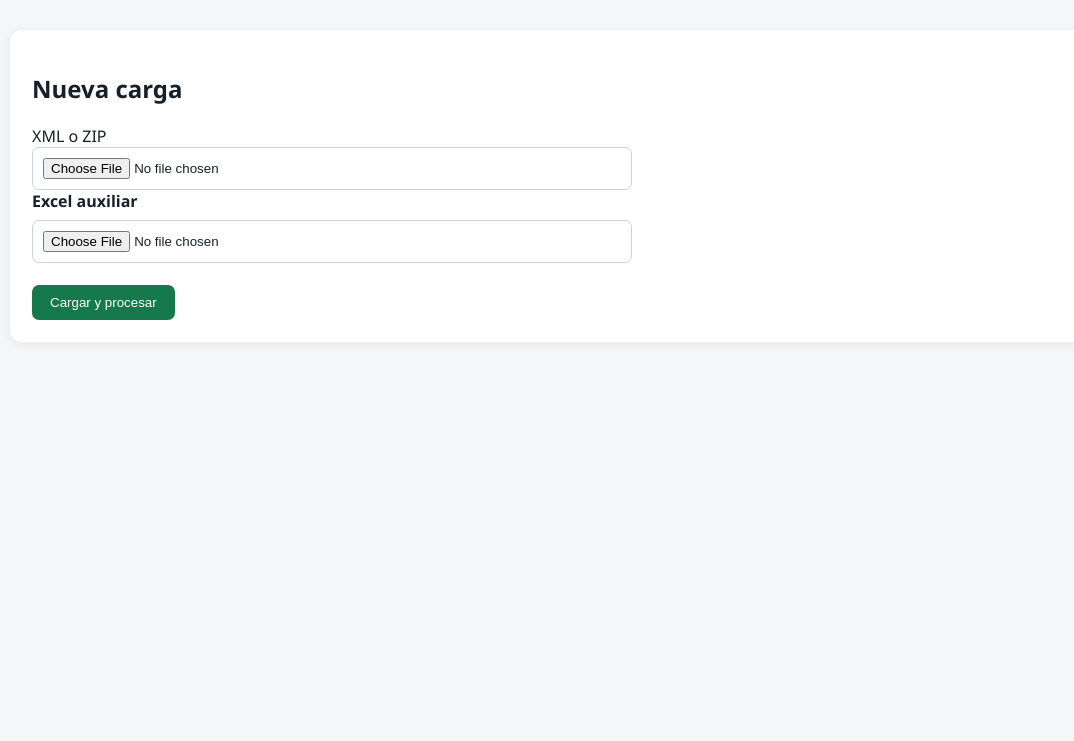
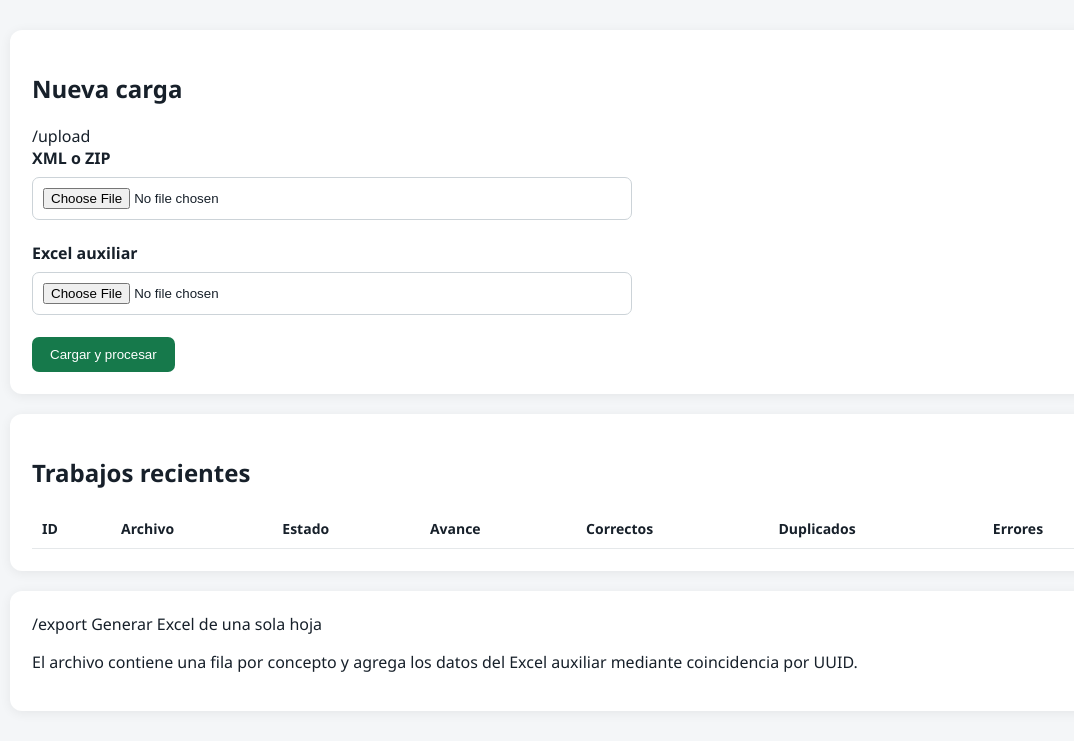
Before and after one commit to leobardoparra24-pixel/LeoCom, a FastAPI app: page / in a window 1280 px wide. Shown: the part 152-893 px from the top of the page, without its empty margins (55-1129 px from the left). Before the commit the page ends 472 px from the top, so only its background shows below. Run offline with FastAPI, Linux system fonts and the light colour scheme; data that the repository does not hold is empty.

Commit message:
Update index.html

```diff
--- a/app/templates/index.html
+++ b/app/templates/index.html
@@ -100,11 +100,11 @@
     </header>
 
     <main>
-
         <section class="card">
             <h2>Nueva carga</h2>
 
-    <form action="/upload" method="post
+            /upload
+                <div class="campo">
                     <label for="xmlfile">XML o ZIP</label>
                     <input
                         id="xmlfile"
@@ -129,6 +129,49 @@
                 <button type="submit">Cargar y procesar</button>
             </form>
         </section>
+
+        <section class="card">
+            <h2>Trabajos recientes</h2>
+
+            <table>
+                <thead>
+                    <tr>
+                        <th>ID</th>
+                        <th>Archivo</th>
+                        <th>Estado</th>
+                        <th>Avance</th>
+                        <th>Correctos</th>
+                        <th>Duplicados</th>
+                        <th>Errores</th>
+                    </tr>
+                </thead>
+
+                <tbody>
+                    {% for j in jobs %}
+                    <tr>
+                        <td>{{ j.id }}</td>
+                        <td>{{ j.filename }}</td>
+                        <td class="{{ j.status }}">{{ j.status }}</td>
+                        <td>{{ j.processed }} / {{ j.total }}</td>
+                        <td>{{ j.valid }}</td>
+                        <td>{{ j.duplicates }}</td>
+                        <td title="{{ j.message or '' }}">{{ j.errors }}</td>
+                    </tr>
+                    {% endfor %}
+                </tbody>
+            </table>
+        </section>
+
+        <section class="card">
+            /export
+                Generar Excel de una sola hoja
+            </a>
+
+            <p>
+                El archivo contiene una fila por concepto y agrega los datos
+                del Excel auxiliar mediante coincidencia por UUID.
+            </p>
+        </section>
     </main>
 </body>
 </html>
```
Lines whose indentation alone changed are shown as unchanged.
